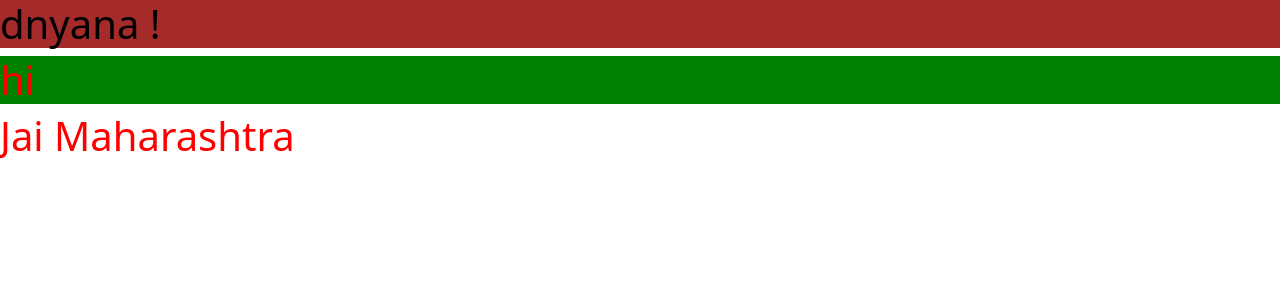
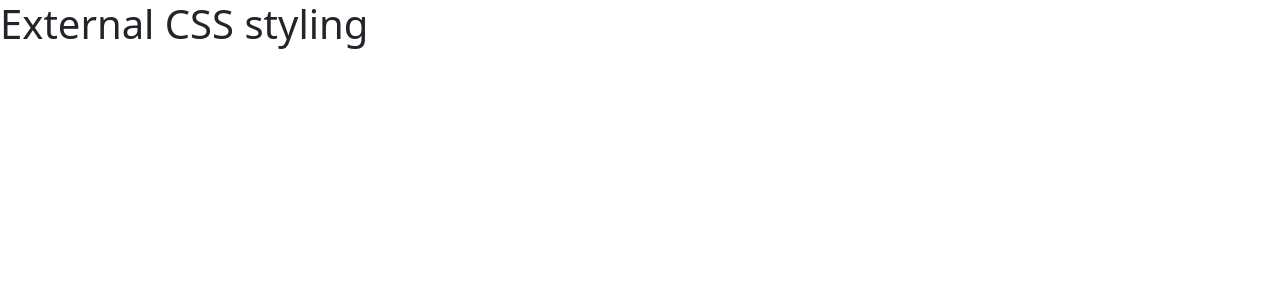
Before and after one commit to borate65/my-react-app-3, a React (Create React App) app: page / in a window 1280 px wide. Shown: the top 300 px of the page. Built offline with nearby package versions, Linux system fonts and the light colour scheme.

Commit message:
basic  styling raect

```diff
--- a/src/App.js
+++ b/src/App.js
@@ -1,22 +1,14 @@
-/** 1.example--------------------------------------- */
+/** 2.example--------------------------------------- */
 
-import "./App.css";
+import "./index.js";
+{
+  /**this statement we write in index.js
+because it is globally access file*/
+}
 function App() {
-  let mystyle = { color: "red", background: "green" };
-
   return (
     <div>
-      {/*here we have to change class into class name */}
-
-      <h1 className="beautify">dnyana !</h1>
-
-      <h1 style={mystyle}>hi</h1>
-
-      {/* we can write js in {{}} outer is for js internal is for object literal*/}
-
-      <h1 style={{ color: "red", backgroungColor: "purple" }}>
-        Jai Maharashtra
-      </h1>
+      <h1 className="butify">External CSS styling</h1>
     </div>
   );
 }
```
